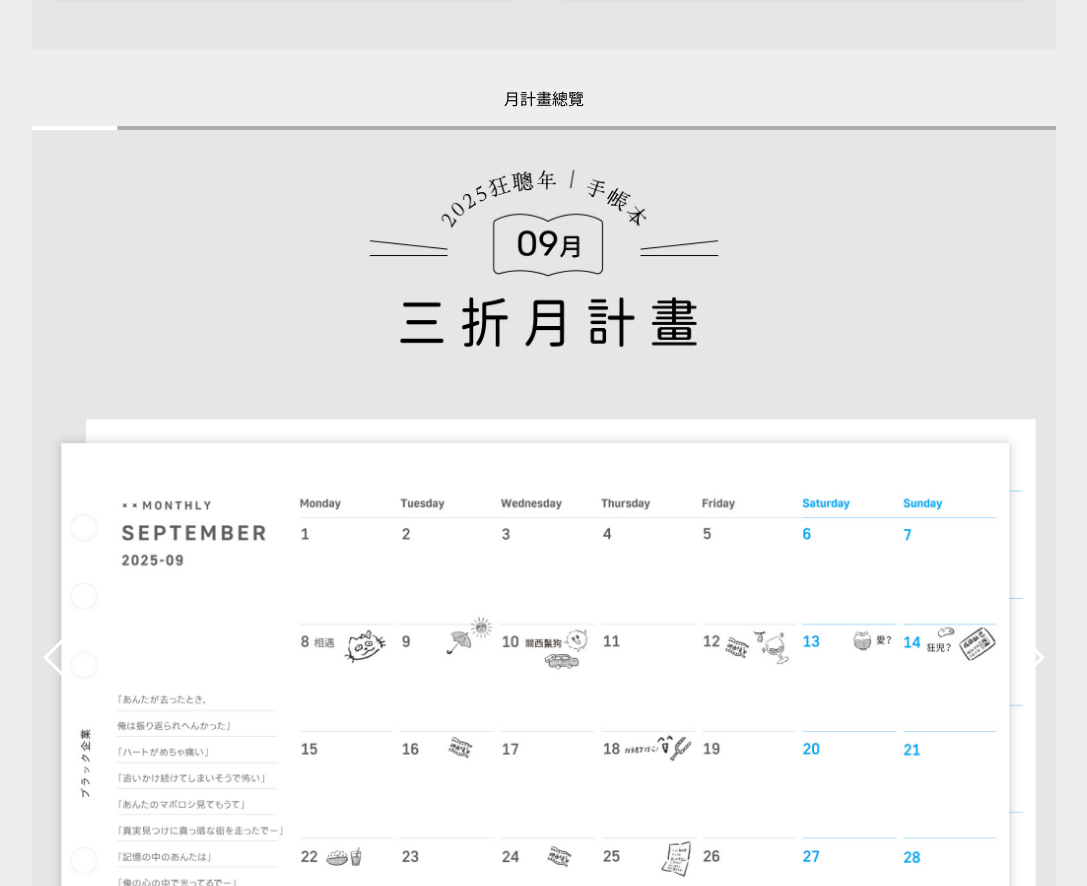
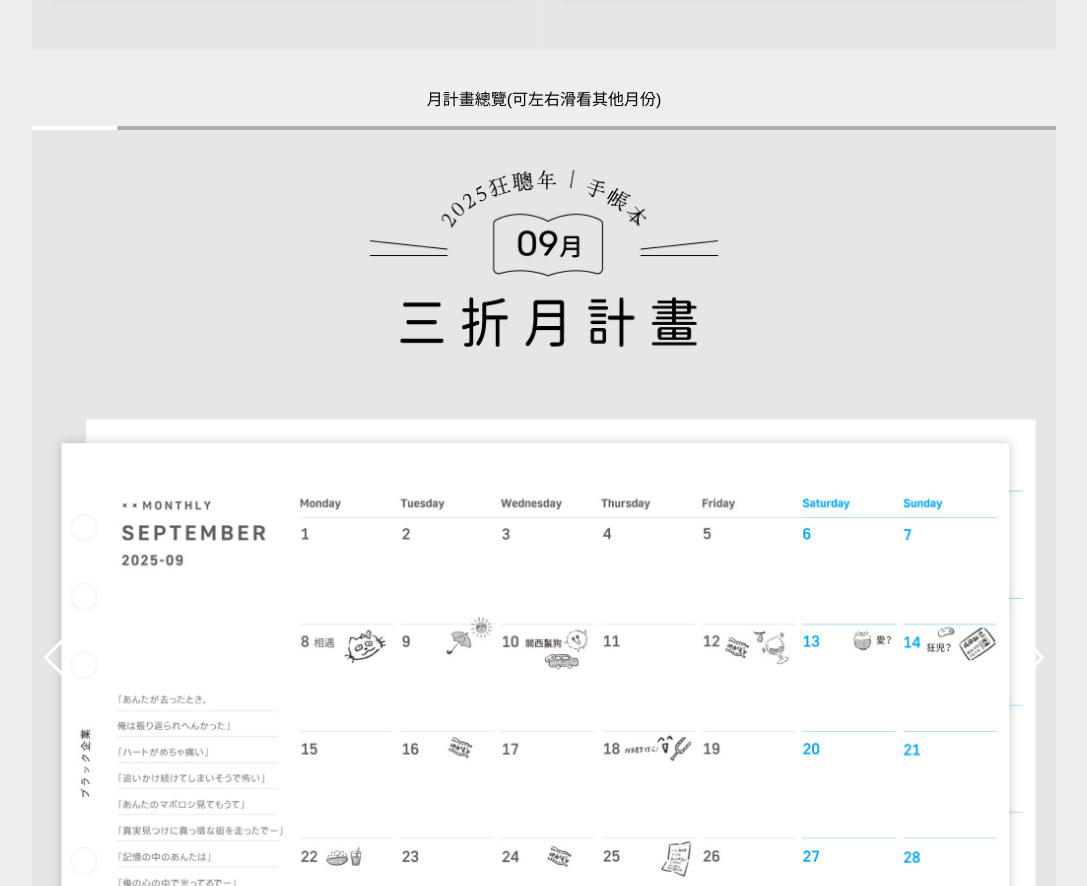
Before and after one commit to zhengannyu/karaoke-iko, a plain HTML site: page index.html in a window 1280 px wide. Shown: the part 3356-4242 px from the top of the page, without its empty margins (96-1183 px from the left). Drawn offline with nearby package versions, Linux system fonts and the light colour scheme.

Commit message:
更新說明

```diff
--- a/index.html
+++ b/index.html
@@ -148,7 +148,7 @@
       <div class="imgs">
         <img src="./asset/format 01.jpg" alt="" />
         <img src="./asset/format 02.jpg" alt="" />
-        <p>月計畫總覽</p>
+        <p>月計畫總覽(可左右滑看其他月份)</p>
         <!-- Swiper -->
         <div style="--swiper-navigation-color: #fff; --swiper-pagination-color: #fff" class="swiper mySwiperM2">
           <div class="swiper-wrapper">
```
